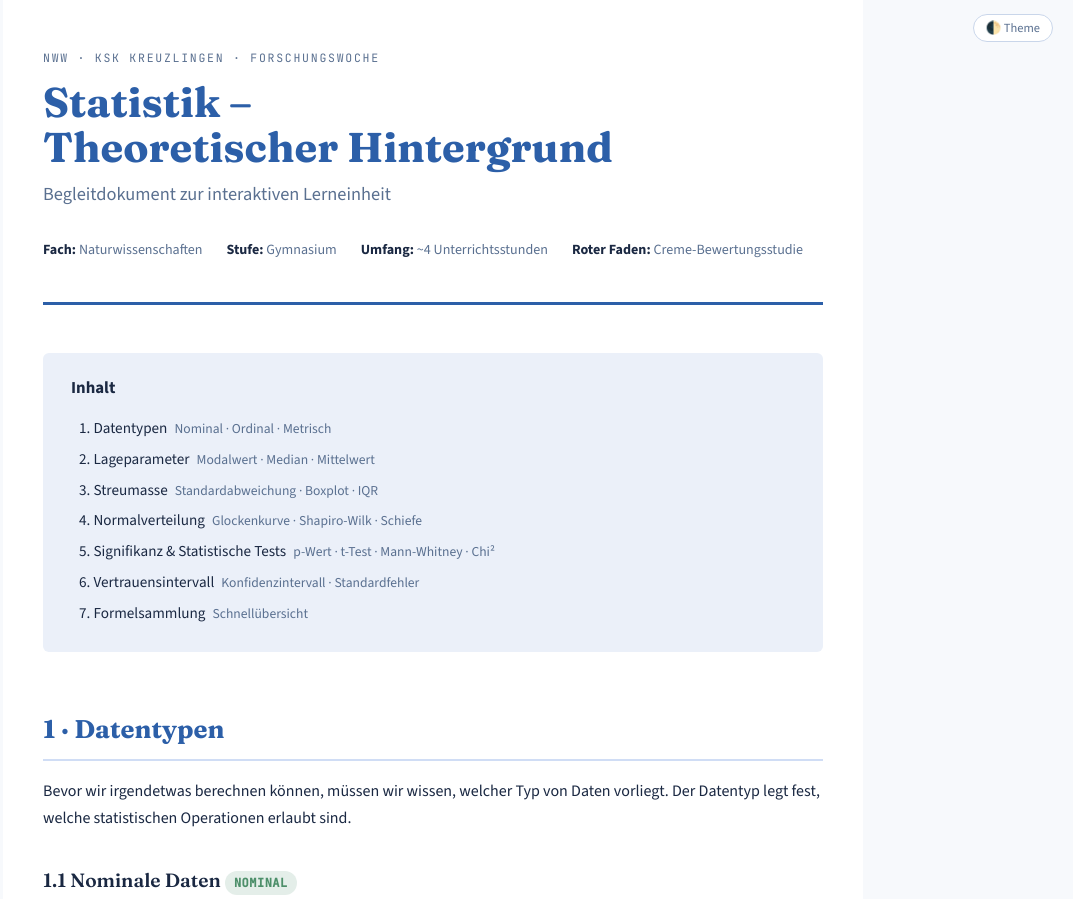
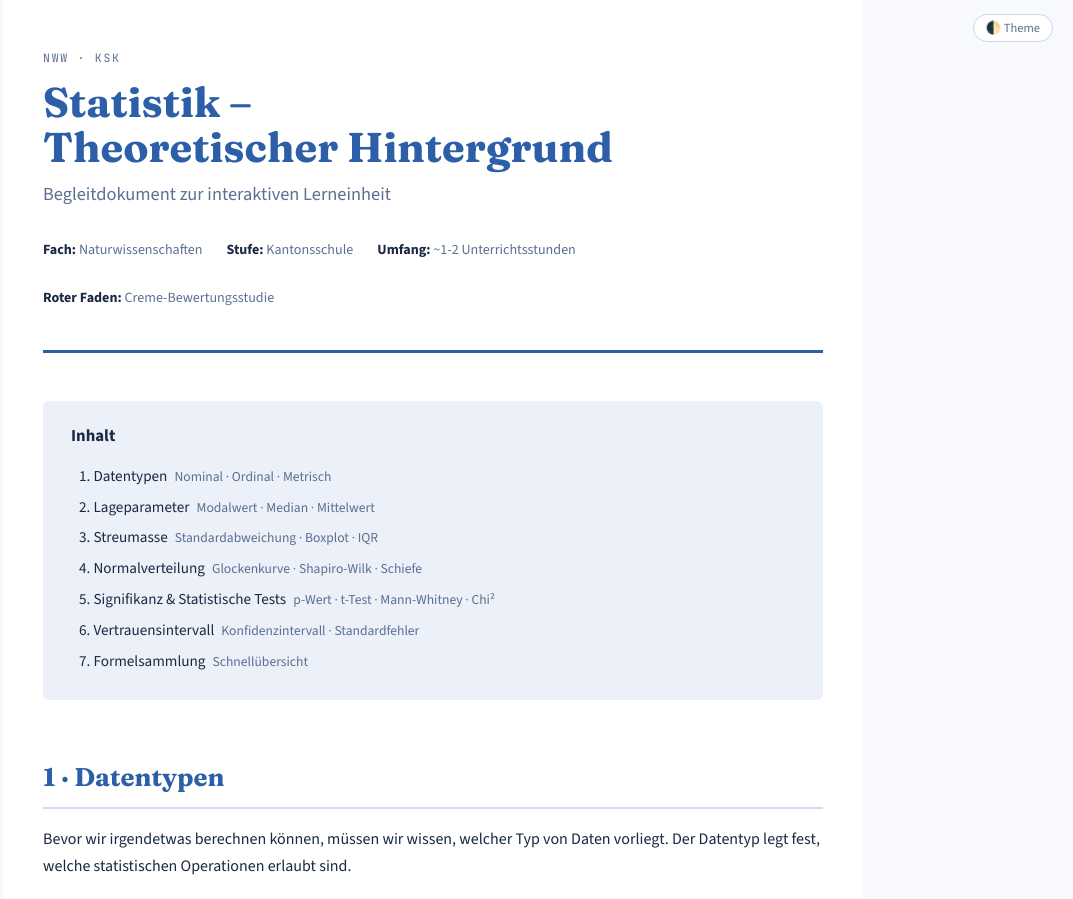
Before and after one commit to ehmseb/Statistik_Kurs_II, a plain HTML site: page theorie.html in a window 1280 px wide. Shown: the top 899 px of the page, without its empty margins (207-1280 px from the left). Drawn offline with nearby package versions, Linux system fonts and the light colour scheme.

Commit message:
Update theorie.html

```diff
--- a/theorie.html
+++ b/theorie.html
@@ -179,13 +179,13 @@ tr:nth-child(even) td{background:var(--surface-2)}
 
 <!-- ── COVER ── -->
 <div class="cover">
-  <div class="kurs-label">NWW · KSK Kreuzlingen · Forschungswoche</div>
+  <div class="kurs-label">NWW · KSK</div>
   <h1>Statistik –<br>Theoretischer Hintergrund</h1>
   <p class="subtitle">Begleitdokument zur interaktiven Lerneinheit</p>
   <div class="meta-row">
     <div class="meta-item"><strong>Fach:</strong> Naturwissenschaften</div>
-    <div class="meta-item"><strong>Stufe:</strong> Gymnasium</div>
-    <div class="meta-item"><strong>Umfang:</strong> ~4 Unterrichtsstunden</div>
+    <div class="meta-item"><strong>Stufe:</strong> Kantonsschule</div>
+    <div class="meta-item"><strong>Umfang:</strong> ~1-2 Unterrichtsstunden</div>
     <div class="meta-item"><strong>Roter Faden:</strong> Creme-Bewertungsstudie</div>
   </div>
 </div>
```
